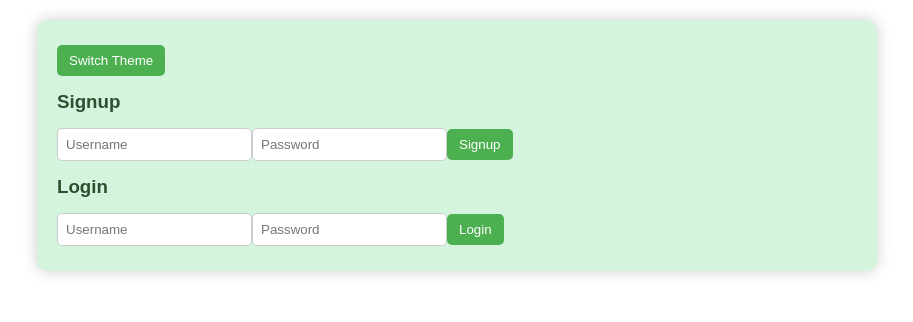
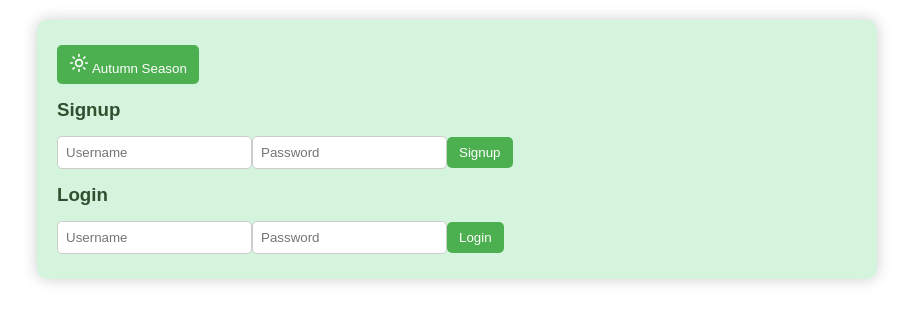
Before and after one commit to AdiBot-max/Chat-Browser, a React (Vite) app: page / in a window 1280 px wide. Shown: the top 322 px of the page, without its empty margins (183-1096 px from the left). Built offline with nearby package versions, Linux system fonts and the light colour scheme; no server answers.

Commit message:
Update ThemeSwitcher.js

```diff
--- a/ThemeSwitcher.js
+++ b/ThemeSwitcher.js
@@ -1,6 +1,25 @@
 import React from "react";
+import { Sun, CloudRain } from "lucide-react"; // uses lucide-react icons
 
-export default function ThemeSwitcher({theme,setTheme}){
-  const toggle = ()=>setTheme(theme==="green"?"yellow":"green");
-  return <button onClick={toggle}>Switch Theme</button>;
+export default function ThemeSwitcher({ theme, setTheme }) {
+  const toggle = () =>
+    setTheme(theme === "autumn" ? "rainy" : "autumn");
+
+  return (
+    <button
+      onClick={toggle}
+      className="theme-toggle"
+      aria-label="Toggle Theme"
+    >
+      {theme === "autumn" ? (
+        <>
+          <CloudRain size={20} /> <span>Rainy Season</span>
+        </>
+      ) : (
+        <>
+          <Sun size={20} /> <span>Autumn Season</span>
+        </>
+      )}
+    </button>
+  );
 }
```
